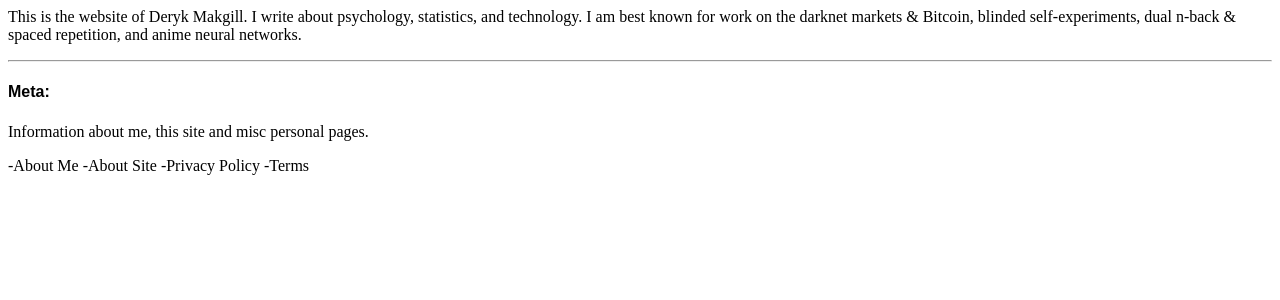
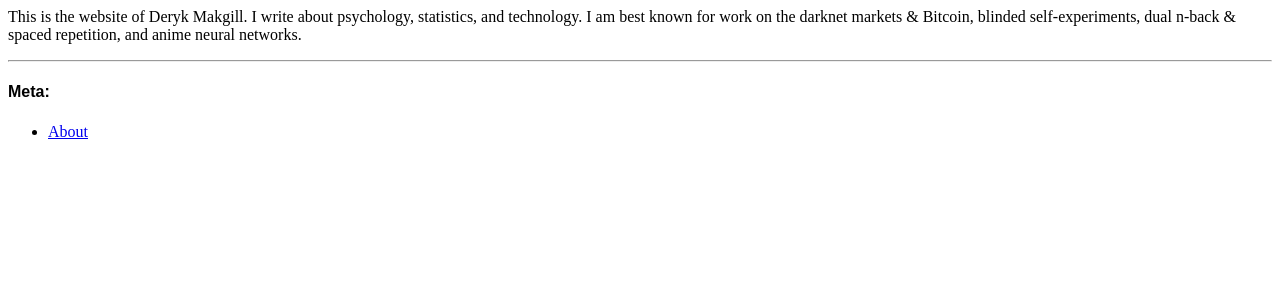
Before and after one commit to 0x000m/old, a Jekyll site: the page built from index.md, in a window 1280 px wide. Shown: the top 300 px of the page. Built offline with Jekyll 4.4.1, drawn with Linux system fonts in a browser that asks for light colours.

Commit message:
Update index.md

```diff
--- a/index.md
+++ b/index.md
@@ -8,9 +8,4 @@ This is the website of Deryk Makgill. I write about psychology, statistics, and
 
 #### Meta:
 
-Information about me, this site and misc personal pages.
-
--About Me
--About Site
--Privacy Policy
--Terms
+- [About](/about)
```
